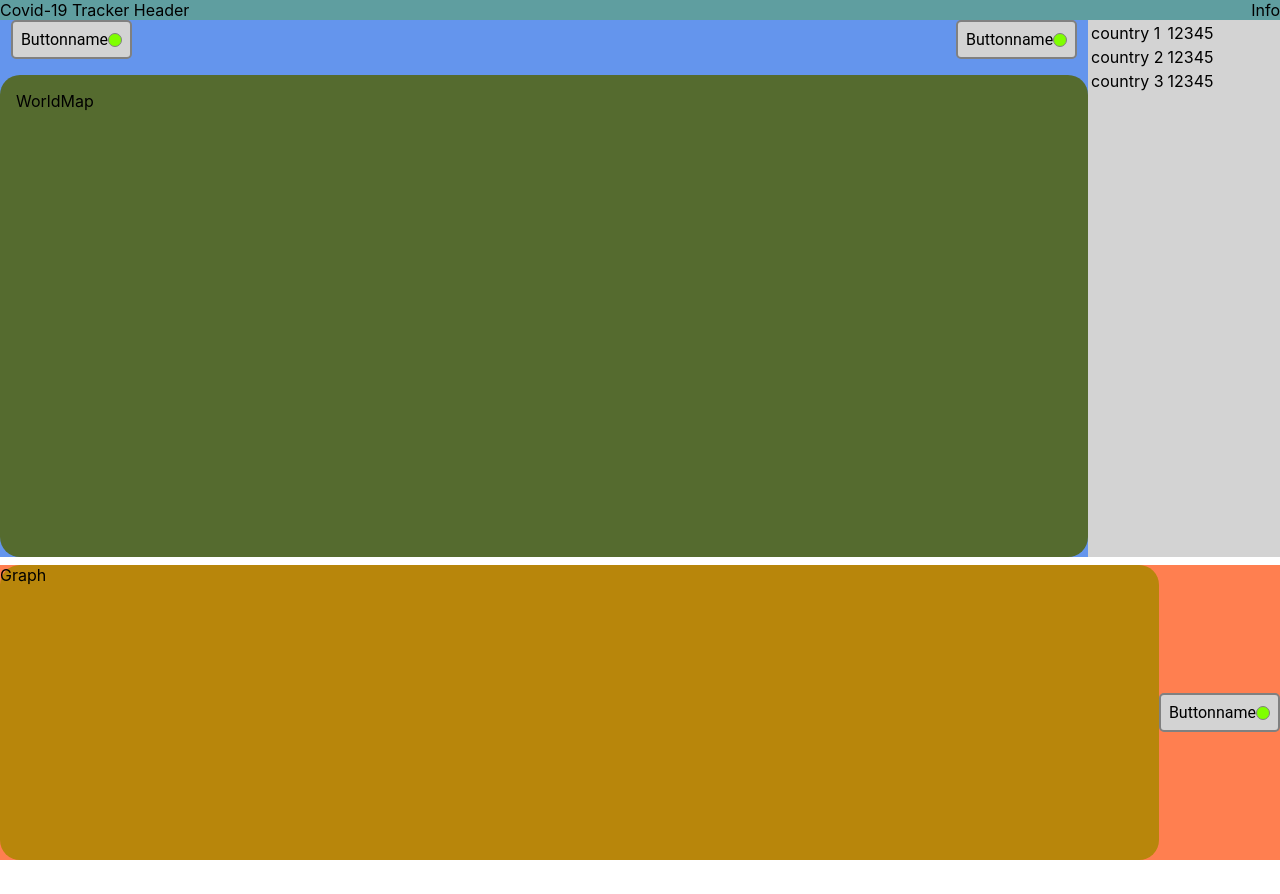
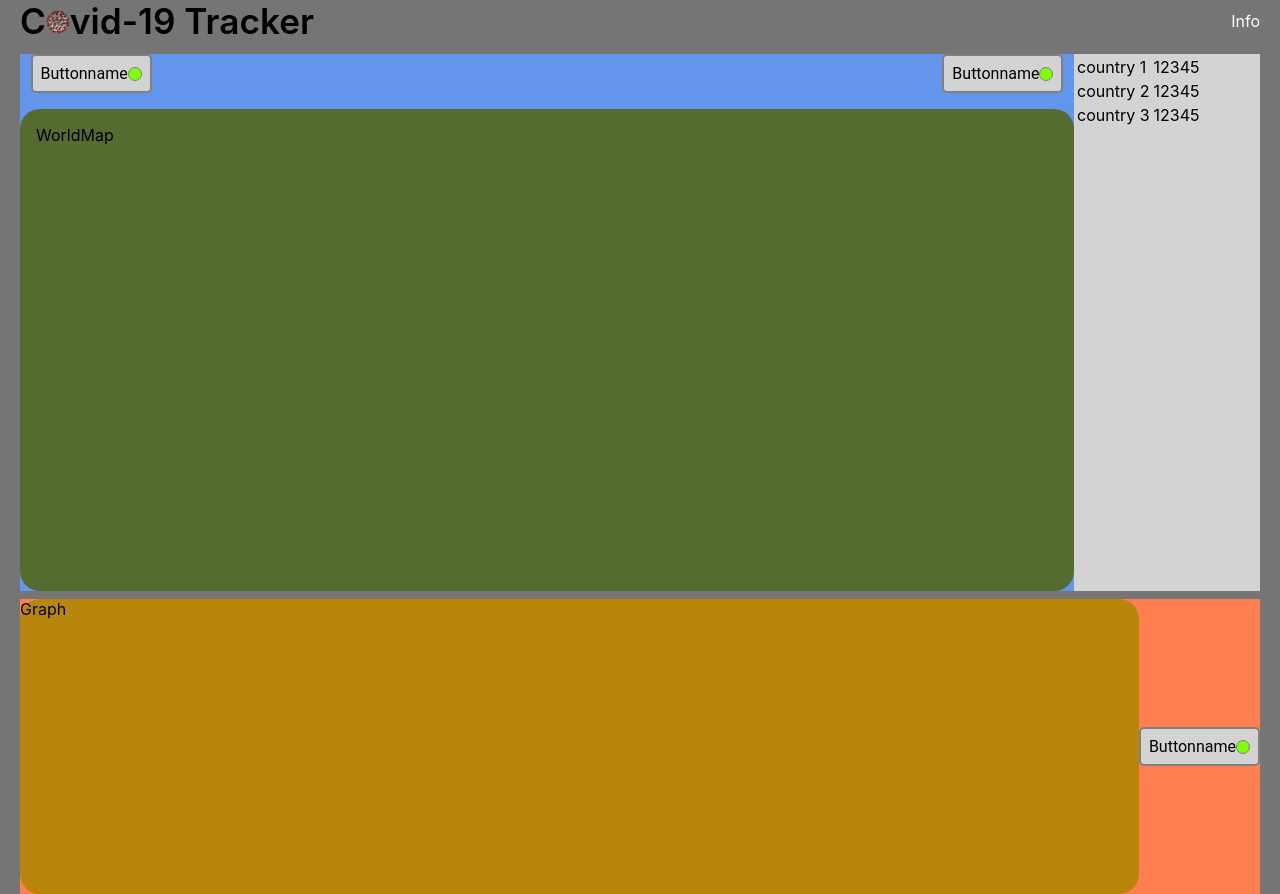
Before and after one commit to GozAttila/Covid-19-Tracker, a React (Create React App) app: page / in a window 1280 px wide. Before the commit the page ends 860 px from the top, so only its background shows below. Built offline with nearby package versions, Linux system fonts and the light colour scheme.

Commit message:
Header design finishing

```diff
--- a/src/App.css
+++ b/src/App.css
@@ -2,5 +2,13 @@
   margin: 0;
 }
 
+body {
+  background-color: #757575;
+}
+
 .app {
+  display: flex;
+  flex-direction: column;
+  justify-content: space-evenly;
+  padding: 0 20px;
 }
--- a/src/components/Header/Header.css
+++ b/src/components/Header/Header.css
@@ -2,5 +2,35 @@
   display: flex;
   justify-content: space-between;
   align-items: center;
-  background-color: cadetblue;
+  margin-bottom: 12px;
 }
+
+.header__title {
+  font-size: 2.2em;
+  font-weight: 600;
+}
+
+.header__virusimage {
+  height: 0.68em;
+}
+
+.header__info {
+  text-decoration: none;
+  cursor: pointer;
+  color: white;
+}
+
+@media (prefers-reduced-motion: no-preference) {
+  .header__virusimage {
+    animation: virus-spin infinite 20s linear;
+  }
+}
+
+@keyframes virus-spin {
+  from {
+    transform: rotate(0deg);
+  }
+  to {
+    transform: rotate(360deg);
+  }
+}
--- a/src/components/Header/Header.js
+++ b/src/components/Header/Header.js
@@ -2,11 +2,19 @@ import React from "react";
 
 import "./Header.css";
 
+import CovidImage from "../../assets/covid19.png";
+
 function Header() {
   return (
     <div className="header">
-      <div className="header__title">Covid-19 Tracker Header</div>
-      <div>Info</div>
+      <div className="header__title">
+        C
+        <img src={CovidImage} className="header__virusimage" alt="virus" />
+        vid-19 Tracker
+      </div>
+      <div className="header__info" onClick={() => console.log("clicked")}>
+        Info
+      </div>
     </div>
   );
 }
```
Also changed, not shown: src/assets/covid19.png (added), 1 other file (tests, documents, lock files or other folders).
